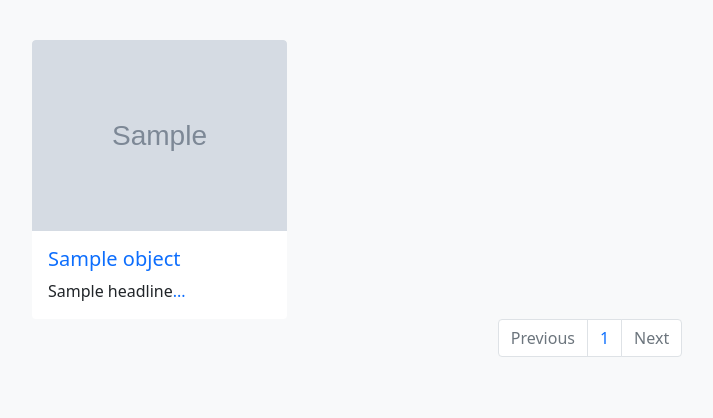
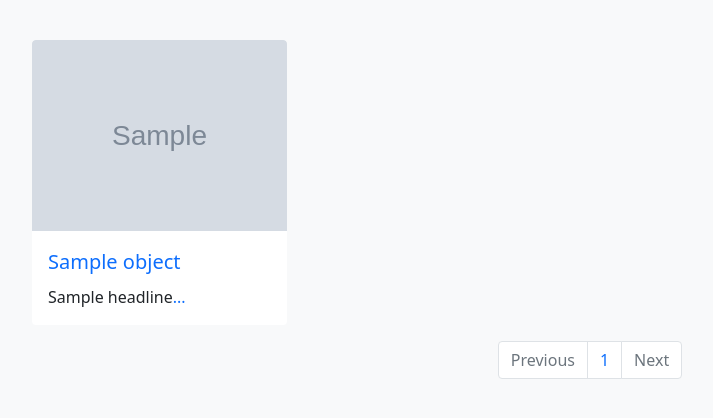
Before and after one commit to sandnima/Simple-blog-with-Django, a Django app: template blog/templates/blog/list.html in a window 1280 px wide. Shown: the part 56-474 px from the top of the page, without its empty margins (50-763 px from the left). Run offline with Django 3.2, Linux system fonts and the light colour scheme; the template is opened without the code that fills it: most values are stand-ins (such as "Sample title", 1, 10 or a date in 2020); grey boxes marked "Sample" are stand-in pictures.

Commit message:
Cards height line up Article title maximum 2 line visible in card title Paginate by 12

```diff
--- a/assets/css/style.css
+++ b/assets/css/style.css
@@ -46,3 +46,10 @@
 .zoom:hover > img {
   transform: scale(1.1);
 }
+
+.card-title .overflow-hidden {
+    text-overflow: ellipsis;
+    display: -webkit-box;
+    -webkit-box-orient: vertical;
+    -webkit-line-clamp: 2;
+}
--- a/blog/templates/blog/list.html
+++ b/blog/templates/blog/list.html
@@ -7,15 +7,18 @@
 {% block content %}
     <!-- Articles List -->
     <div class="row g-4">
-        <div class="row row-cols-1 row-cols-sm-2 row-cols-md-3 row-cols-xl-4 g-4">
+        <div class="row row-cols-1 row-cols-sm-2 row-cols-lg-3 row-cols-xl-4 g-4">
             {% for object in object_list %}
                 <div class="col">
-                    <div class="card">
+                    <div class="card h-100">
                         <img src="{{ object.small_image.url }}" class="card-img-top" alt="{{ object.title }}" style="">
                         <div dir="{% if object.lang.code in lang_list %}rtl{% endif %}" class="card-body">
-                            <h5 class="card-title"><a href="{{ object.absolute_url }}"
-                                                      class="text-decoration-none">{{ object.title }}</a>
-                            </h5>
+                            <div class="card-title">
+                                <h5 class="lh-base overflow-hidden">
+                                    <a href="{{ object.absolute_url }}"
+                                       class="text-decoration-none">{{ object.title }}</a>
+                                </h5>
+                            </div>
                             <p class="card-text">
                                 {{ object.headline }}<a href="{{ object.absolute_url }}" class="text-decoration-none">...</a>
                             </p>
@@ -26,7 +29,7 @@
         </div>
     </div>
     <!-- Pagination nav -->
-    <nav aria-label="Page navigation example">
+    <nav class="mt-3" aria-label="Page navigation">
         <ul class="pagination justify-content-center">
             <li class="page-item {% if not object_list.has_previous %}disabled{% endif %}">
                 {% if object_list.has_previous %}
```
Also changed, not shown: blog/views.py (+1 -7 lines).
